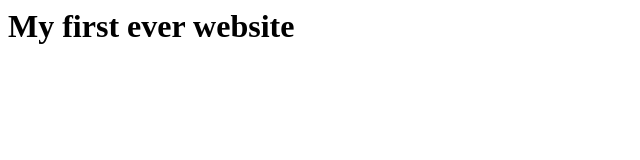
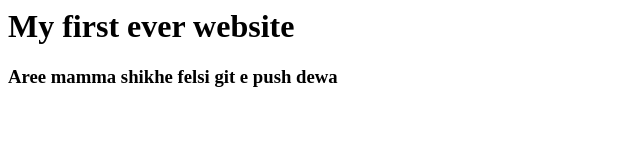
Before and after one commit to ArnobArtz/my-first-website, a plain HTML site: page my-first-website/index.html in a window 1280 px wide. Shown: the whole page, without its empty margins (0-640 px from the left). Drawn offline with Linux system fonts and the light colour scheme.

Commit message:
learned github

```diff
--- a/my-first-website/index.html
+++ b/my-first-website/index.html
@@ -6,5 +6,6 @@
 </head>
 <body>
     <h1>My first ever website </h1>
+    <h3>Aree mamma shikhe felsi git e push dewa </h3>
 </body>
 </html>
```
Also changed, not shown: Git command/git command .png (added).
